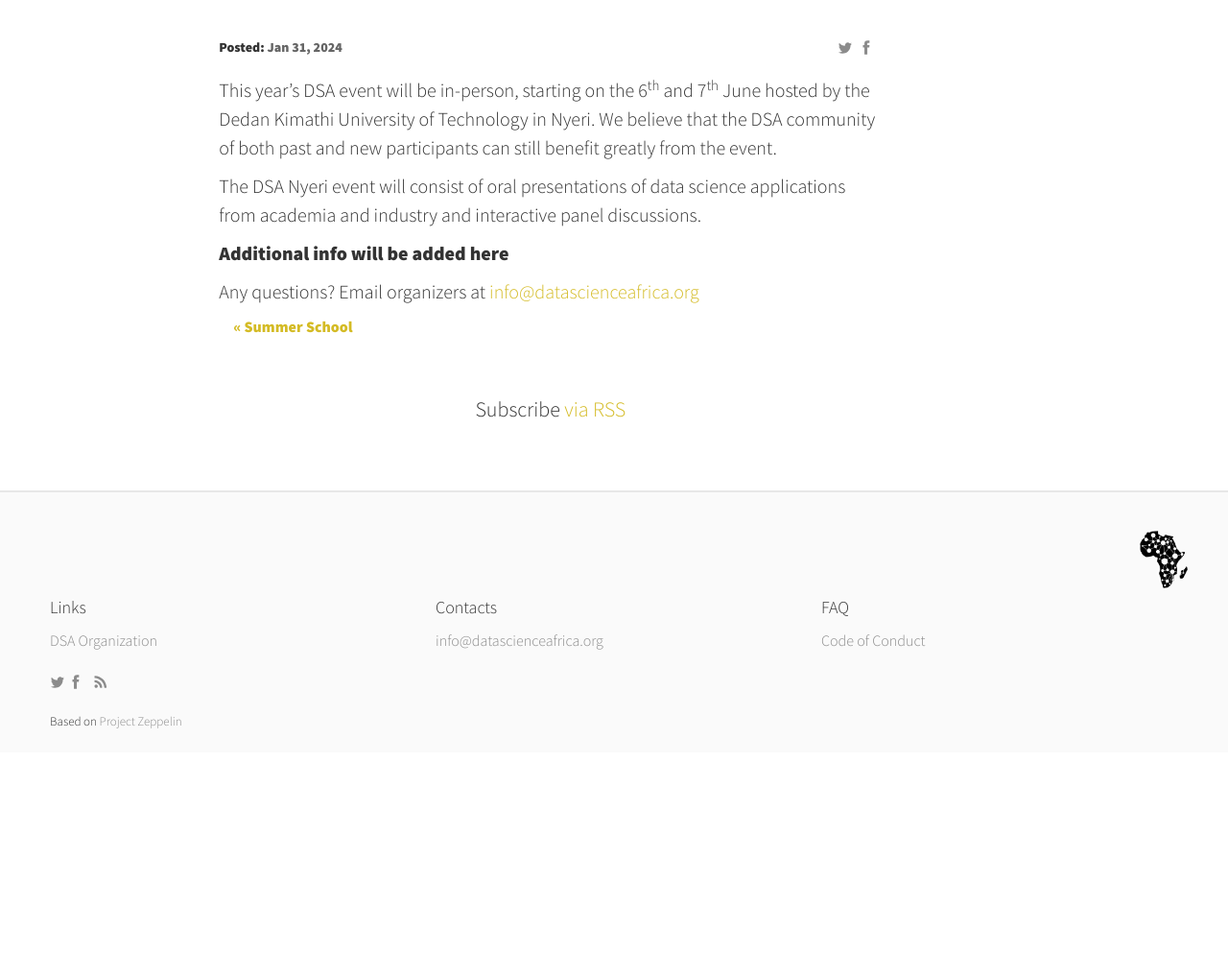
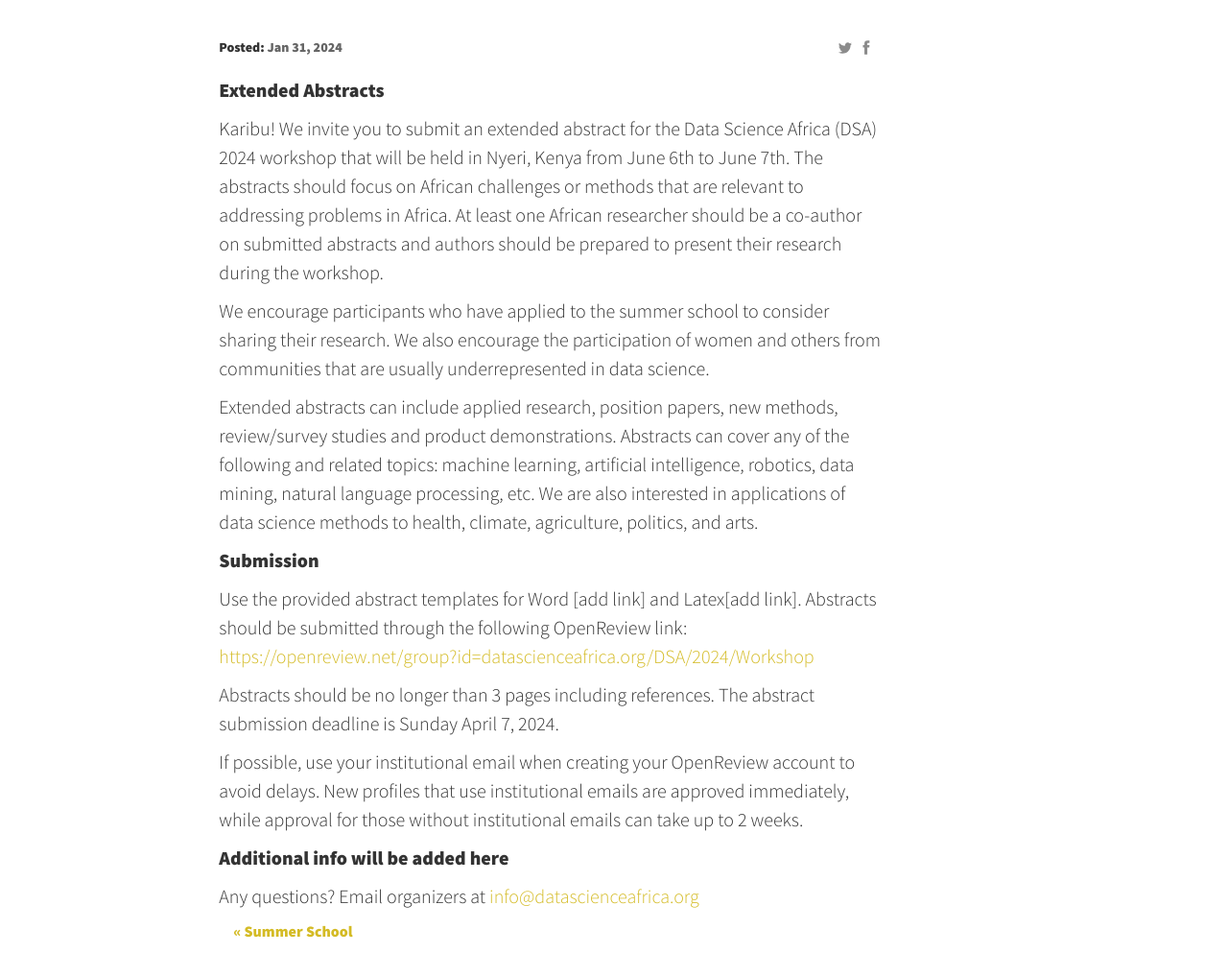
Before and after one commit to datsciafrica/dsa2024nyeri, a Jekyll site: the page built from _posts/2024-01-31-Workshop.markdown, in a window 1280 px wide and 1400 px high. Shown: the part 407-1400 px from the top of the window at 96% size. Built offline with Jekyll 4.4.1, drawn with Linux system fonts in a browser that asks for light colours; nearby versions of some CDN libraries; some web fonts are replaced; comment, search, counter and statistics services are not loaded.

Commit message:
call for abstracts

```diff
--- a/_posts/2024-01-31-Workshop.markdown
+++ b/_posts/2024-01-31-Workshop.markdown
@@ -6,9 +6,35 @@ title:  "Workshop"
 date:   2024-01-31 00:00:00
 isStaticPost: false
 ---
-This year’s DSA event will be in-person, starting on the 6<sup>th</sup> and 7<sup>th</sup> June hosted by the Dedan Kimathi University of Technology in Nyeri. We believe that the DSA community of both past and new participants can still benefit greatly from the event.
+<!--
+This year’s DSA event will be in-person, starting on the 6<sup>th</sup> and 7<sup>th</sup> June hosted by the Dedan Kimathi University of Technology in Nyeri. We believe that the DSA community of both past and new participants can still benefit greatly from the event.-->
 
-The DSA Nyeri event will consist of oral presentations of data science applications from academia and industry and interactive panel discussions.
+<!--The DSA Nyeri event will consist of oral presentations of data science applications from academia and industry and interactive panel discussions.-->
+
+
+<b>Extended Abstracts</b>
+
+Karibu! We invite you to submit an extended abstract for the Data Science Africa (DSA) 2024 workshop that will be held in Nyeri, Kenya from June 6th to June 7th. The abstracts should focus on African challenges or methods that are relevant to addressing problems in Africa. At least one African researcher should be a co-author on submitted abstracts and authors should be prepared to present their research during the workshop.
+
+
+
+We encourage participants who have applied to the summer school to consider sharing their research. We also encourage the participation of women and others from communities that are usually underrepresented in data science.
+
+
+
+Extended abstracts can include applied research, position papers, new methods, review/survey studies and product demonstrations. Abstracts can cover any of the following and related topics: machine learning, artificial intelligence, robotics, data mining, natural language processing, etc. We are also interested in applications of data science methods to health, climate, agriculture, politics, and arts.
+
+
+
+<b>Submission</b>
+
+Use the provided abstract templates for Word [add link] and Latex[add link]. Abstracts should be submitted through the following OpenReview link: <a href="https://openreview.net/group?id=datascienceafrica.org/DSA/2024/Workshop">https://openreview.net/group?id=datascienceafrica.org/DSA/2024/Workshop</a>
+
+Abstracts should be no longer than 3 pages including references.  The abstract submission deadline is Sunday April 7, 2024.
+
+
+
+If possible, use your institutional email when creating your OpenReview account to avoid delays. New profiles that use institutional emails are approved immediately, while approval for those without institutional emails can take up to 2 weeks.
 
 <!--The theme for the summer school is <b>Harnessing Data Science for Africa’s Socio-Economic Development</b>. We want to improve the community engagement in Data Science in Africa, by empowering communities and researchers to consider their role in responsible AI practices in Africa. We strongly encourage the participation of data science communities from across the continent.-->
 
```
Also changed, not shown: 5 other files.
